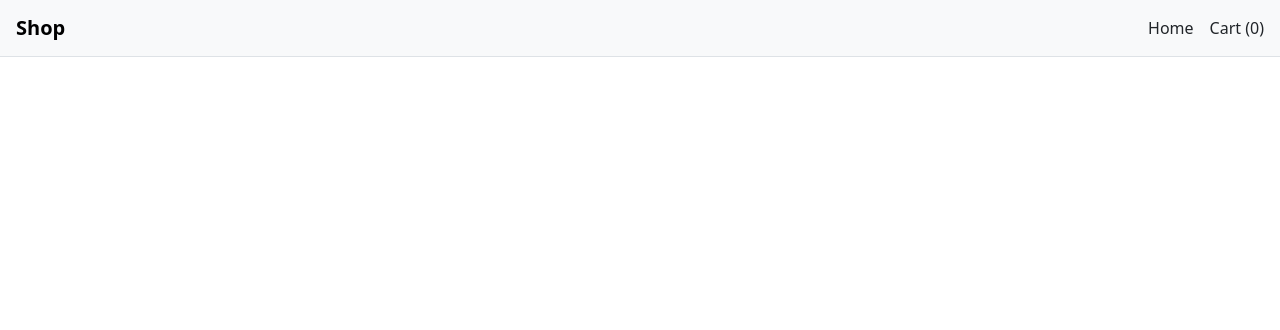
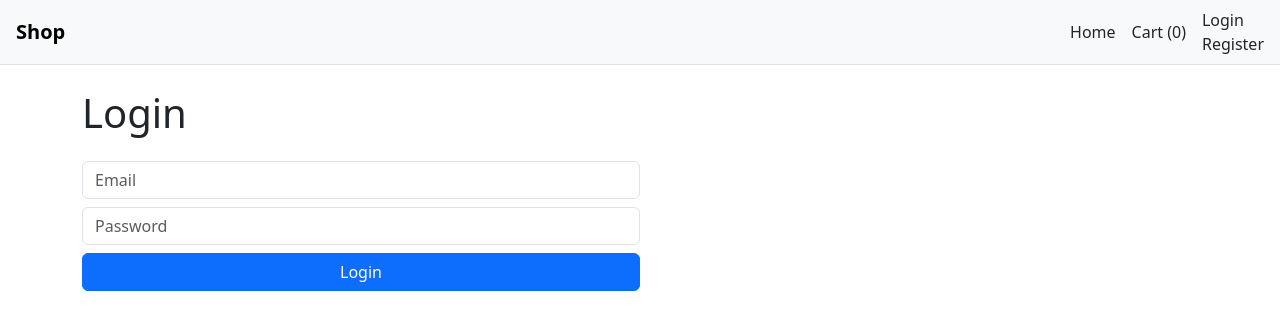
Before and after one commit to mbogarin/advanced-ecommerce-firebase, a React (Vite) app: page /login in a window 1280 px wide. Before the commit this address had no page. Shown: the top 330 px of the page. Built offline with nearby package versions, Linux system fonts and the light colour scheme; no server answers.

Commit message:
firebase auth setup w/ register, login, logout, & route protection

```diff
--- a/package.json
+++ b/package.json
@@ -13,6 +13,7 @@
     "@reduxjs/toolkit": "^2.12.0",
     "@tanstack/react-query": "^5.101.0",
     "bootstrap": "^5.3.8",
+    "firebase": "^12.15.0",
     "react": "^19.2.6",
     "react-bootstrap": "^2.10.10",
     "react-dom": "^19.2.6",
--- a/src/App.tsx
+++ b/src/App.tsx
@@ -4,10 +4,39 @@ import Cart from "./pages/Cart";
 import { useSelector } from "react-redux";
 import type { RootState } from "./store/store";
 
+// = firebase imports:
+import { onAuthStateChanged, signOut } from "firebase/auth";
+import { auth } from "./firebase/firebaseConfig";
+import { useEffect, useState } from "react";
+import Login from "./pages/Login";
+import Register from "./pages/Register";
+
 export default function App() {
 	// Calculate NavBar cart items:
 	const cartItems = useSelector((state: RootState) => state.cart.items);
 	const totalItems = cartItems.reduce((sum, item) => sum + item.quantity, 0);
+
+	// = user state:
+	const [user, setUser] = useState(null);
+
+	// = auth listener:
+	useEffect(() => {
+		const unsubscribe = onAuthStateChanged(auth, (currentUser) => {
+			setUser(currentUser);
+		});
+
+		return () => unsubscribe();
+	}, []);
+
+	// = handle logout:
+	const handleLogout = async () => {
+		try {
+			await signOut(auth);
+			console.log("User logged out");
+		} catch (error) {
+			console.error("Logout failed:", error);
+		}
+	};
 
 	return (
 		<div>
@@ -23,10 +52,34 @@ export default function App() {
 					<Link className="nav-link" to="/">
 						Home
 					</Link>
+
 					{/* Cart */}
 					<Link className="nav-link" to="/cart">
 						Cart ({totalItems})
 					</Link>
+
+					{/*//= Auth: */}
+					{user ? (
+						// > Logout button:
+						<button
+							className="btn btn-outline-danger btn-sm"
+							onClick={handleLogout}
+						>
+							Logout
+						</button>
+					) : (
+						<div>
+							{/*//> Login button: */}
+							<Link className="nav-link" to="/login">
+								Login
+							</Link>
+
+							{/*//> Register button: */}
+							<Link className="nav-link" to="/register">
+								Register
+							</Link>
+						</div>
+					)}
 				</div>
 			</nav>
 
@@ -36,6 +89,12 @@ export default function App() {
 
 				{/* Cart page: */}
 				<Route path="/cart" element={<Cart />} />
+
+				{/*//= Login: */}
+				<Route path="/login" element={<Login />} />
+
+				{/*//= Register: */}
+				<Route path="/register" element={<Register />} />
 			</Routes>
 		</div>
 	);
--- /dev/null
+++ b/src/firebase/firebaseConfig.ts
@@ -0,0 +1,20 @@
+import { initializeApp } from "firebase/app";
+import { getAuth } from "firebase/auth";
+import { getFirestore } from "firebase/firestore";
+
+// Your web app's Firebase configuration
+const firebaseConfig = {
+	apiKey: "AIzaSyAmo3xsfbnhHousyf1vjE_KIrrHCPsU6qI",
+	authDomain: "advanced-react-ecommerce-b2723.firebaseapp.com",
+	projectId: "advanced-react-ecommerce-b2723",
+	storageBucket: "advanced-react-ecommerce-b2723.firebasestorage.app",
+	messagingSenderId: "812531402233",
+	appId: "1:812531402233:web:6d4dfda47e24ef82b32928",
+};
+
+const app = initializeApp(firebaseConfig);
+
+export const auth = getAuth(app);
+export const db = getFirestore(app);
+
+export default app;
--- /dev/null
+++ b/src/pages/Login.tsx
@@ -0,0 +1,51 @@
+import { useState } from "react";
+import { signInWithEmailAndPassword } from "firebase/auth";
+import { auth } from "../firebase/firebaseConfig";
+
+export default function Login() {
+	const [email, setEmail] = useState("");
+	const [password, setPassword] = useState("");
+	const [error, setError] = useState("");
+
+	const handleLogin = async (e: React.FormEvent) => {
+		e.preventDefault();
+
+		try {
+			await signInWithEmailAndPassword(auth, email, password);
+			alert("Login successful");
+		} catch (err: any) {
+			setError(err.message);
+		}
+	};
+
+	return (
+		<div className="container py-4">
+			<h1 className="mb-4">Login</h1>
+
+			{/* Form: */}
+			<form onSubmit={handleLogin} className="w-50">
+				<input
+					className="form-control mb-2"
+					type="email"
+					placeholder="Email"
+					value={email}
+					onChange={(e) => setEmail(e.target.value)}
+				/>
+
+				<input
+					className="form-control mb-2"
+					type="password"
+					placeholder="Password"
+					value={password}
+					onChange={(e) => setPassword(e.target.value)}
+				/>
+
+				<button className="btn btn-primary w-100" type="submit">
+					Login
+				</button>
+
+				{error && <p className="text-danger mt-2">{error}</p>}
+			</form>
+		</div>
+	);
+}
--- /dev/null
+++ b/src/pages/Register.tsx
@@ -0,0 +1,54 @@
+import { useState } from "react";
+import { createUserWithEmailAndPassword } from "firebase/auth";
+import { doc, setDoc } from "firebase/firestore";
+import { auth } from "../firebase/firebaseConfig";
+import { db } from "../firebase/firebaseConfig";
+
+export default function Register() {
+	const [email, setEmail] = useState("");
+	const [password, setPassword] = useState("");
+	const [error, setError] = useState("");
+
+	const handleRegister = async (e: React.FormEvent) => {
+		e.preventDefault();
+
+		const userCredential = await createUserWithEmailAndPassword(
+			auth,
+			email,
+			password,
+		);
+
+		const user = userCredential.user;
+
+		// Firestore user document:
+		await setDoc(doc(db, "users", user.uid), {
+			uid: user.uid,
+			email: user.email,
+			createdAt: new Date(),
+		});
+		alert("User registered successfully");
+	};
+
+	return (
+		<div className="container py-4">
+			<h1 className="mb-4">Register</h1>
+
+			{/* Form: */}
+			<form onSubmit={handleRegister} className="w-50">
+				<input
+					className="form-control mb-2"
+					type="email"
+					placeholder="Email"
+					value={email}
+					onChange={(e) => setEmail(e.target.value)}
+				/>
+
+				<button className="btn btn-primary w-100" type="submit">
+					Register
+				</button>
+
+				{error && <p className="text-danger mt-2">{error}</p>}
+			</form>
+		</div>
+	);
+}
```
Also changed, not shown: 1 other file (tests, documents, lock files or other folders).
